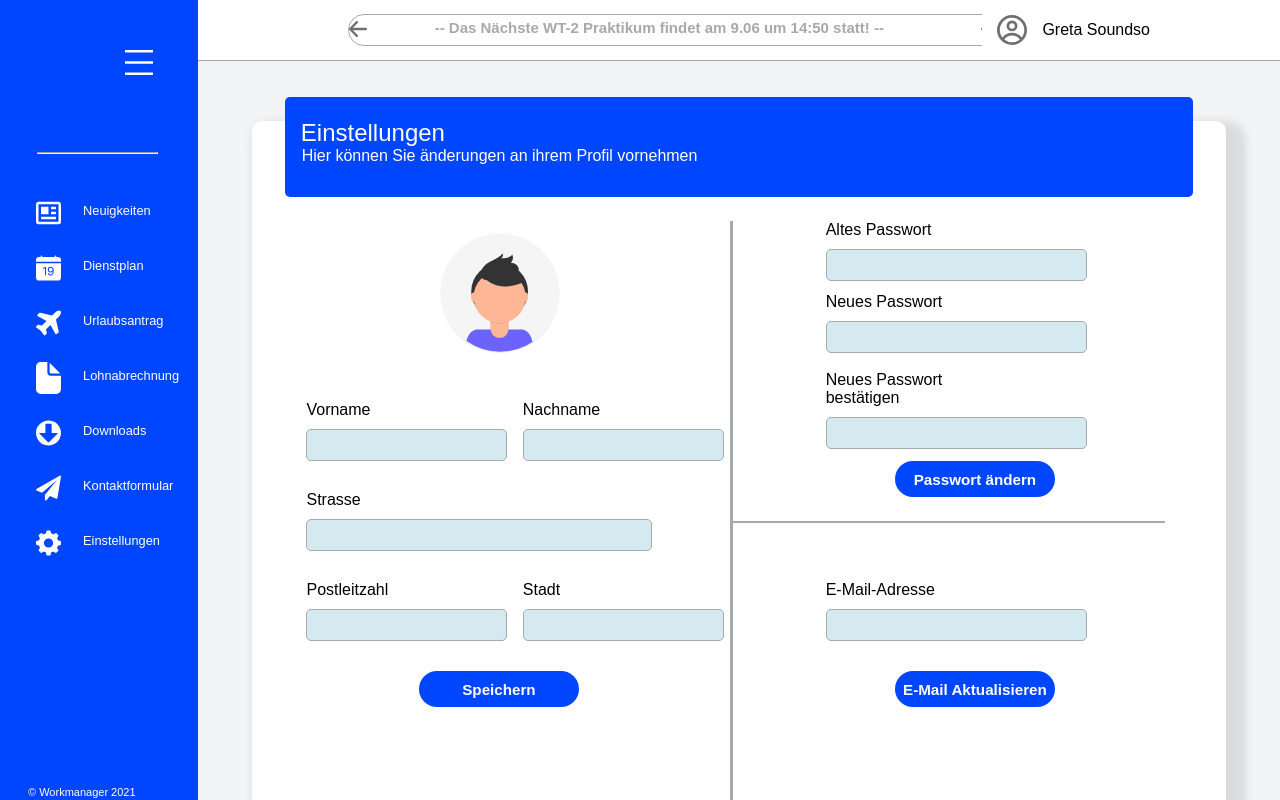
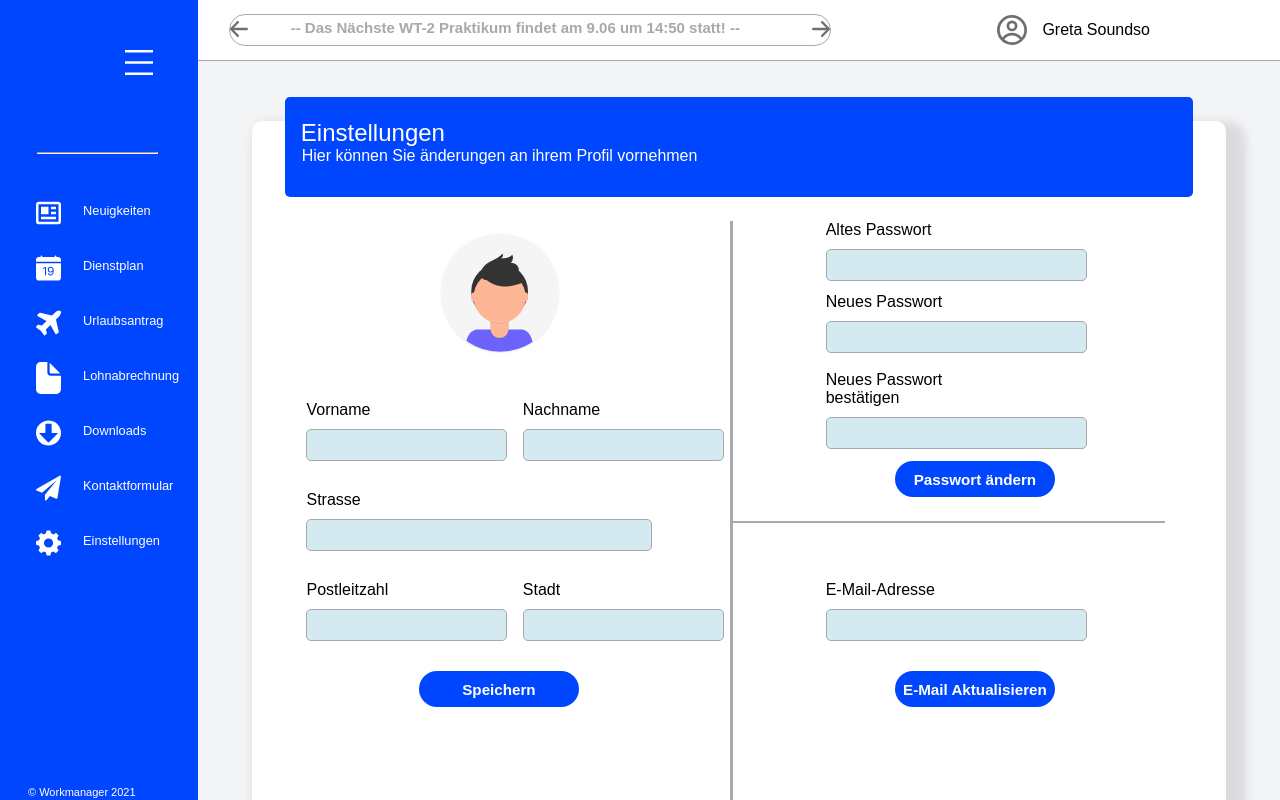
Before and after one commit to MertDurasi/Team-Supernerds, a React (Create React App) app: page /dashboard/einstellungen in a window 1280 px wide. Built offline with nearby package versions, Linux system fonts and the light colour scheme; a web font is replaced by a local one.

Commit message:
Dashboard: Navbar News basic responsive - Alexander

```diff
--- a/src/components/dashboard/Navigation.css
+++ b/src/components/dashboard/Navigation.css
@@ -106,6 +106,14 @@
   background-color: white;
 }
 
+@media only screen and (max-width: 1350px) {
+  .navigation-left {
+    left: 1px;
+    width: 600px;
+  }
+}
+
+
 @media only screen and (max-width: 1150px) {
   .navigation-icon {
     display: inline;
--- a/src/components/dashboard/features/Grundgeruest.css
+++ b/src/components/dashboard/features/Grundgeruest.css
@@ -45,13 +45,3 @@
   margin-top: 3.4vh;
   margin-left: 2.1vh;
 }
-
-
-@media only screen and (max-width: 855px) {
-  .main__container {
-    grid-template-columns: 1fr;
-    gap: 10px;
-    margin-bottom: 0;
-  }
-
-}
```
